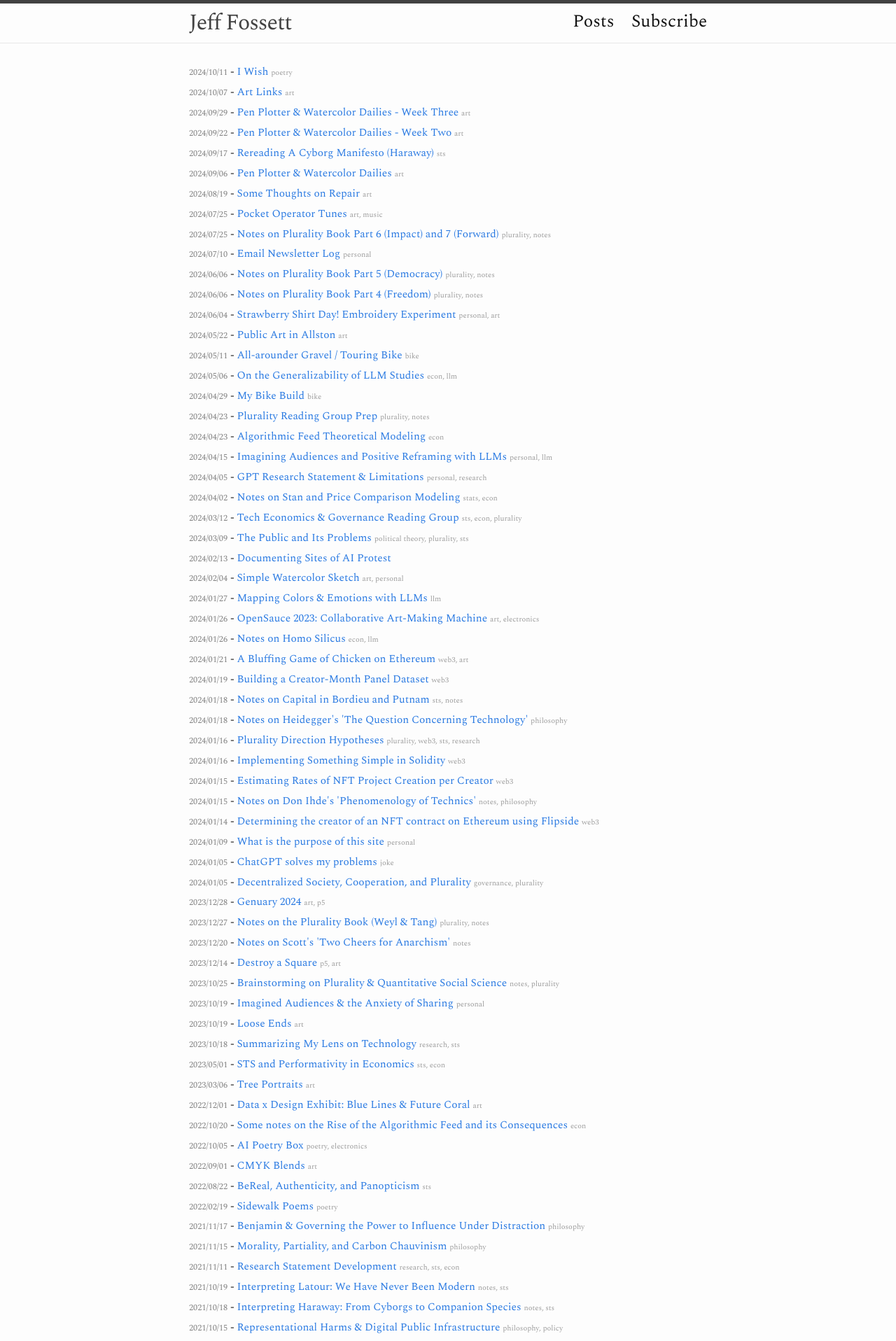
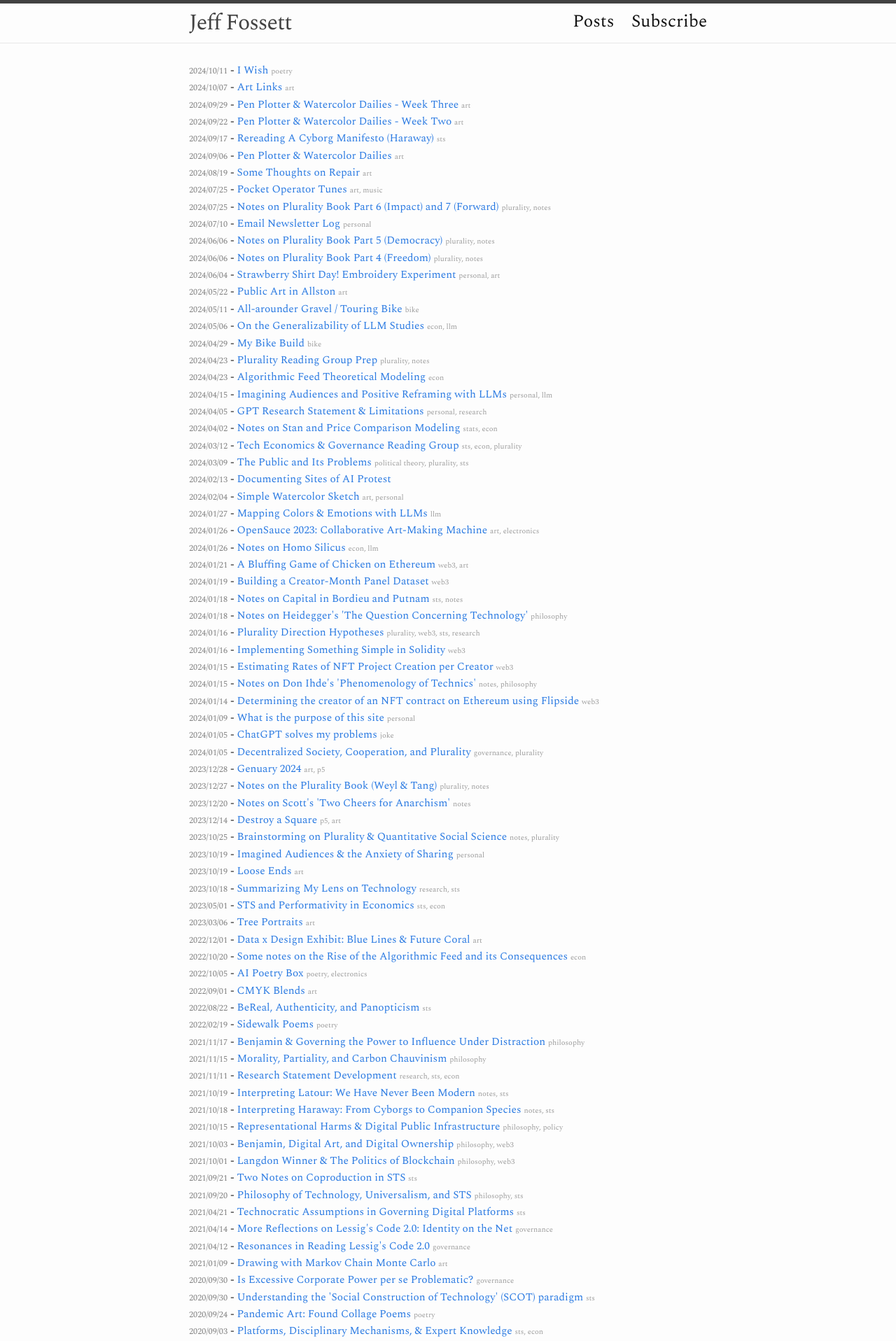
Before and after one commit to Fossj117/fossj117.github.io, a Jekyll site: the page built from posts.md, in a window 1280 px wide. Shown: the top 1916 px of the page at 70% size. Built offline with Jekyll 4.4.1, drawn with Linux system fonts in a browser that asks for light colours.

Commit message:
fix line heights

```diff
--- a/_sass/_layout.scss
+++ b/_sass/_layout.scss
@@ -174,6 +174,7 @@
     margin-left: 0;
     list-style: none;
     font-size: $small-font-size;
+    line-height: $base-line-height*0.8;
 
     > li {
         margin-bottom: $spacing-unit/5;
```
